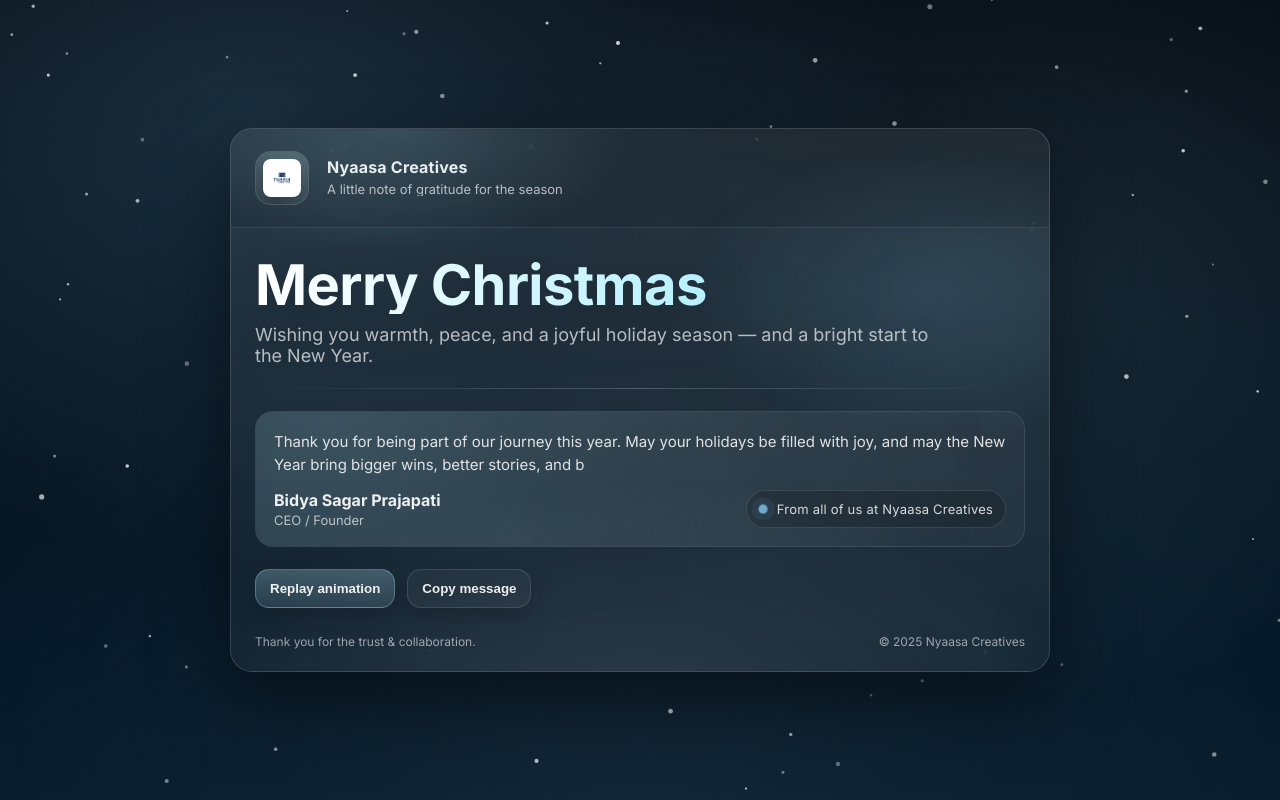
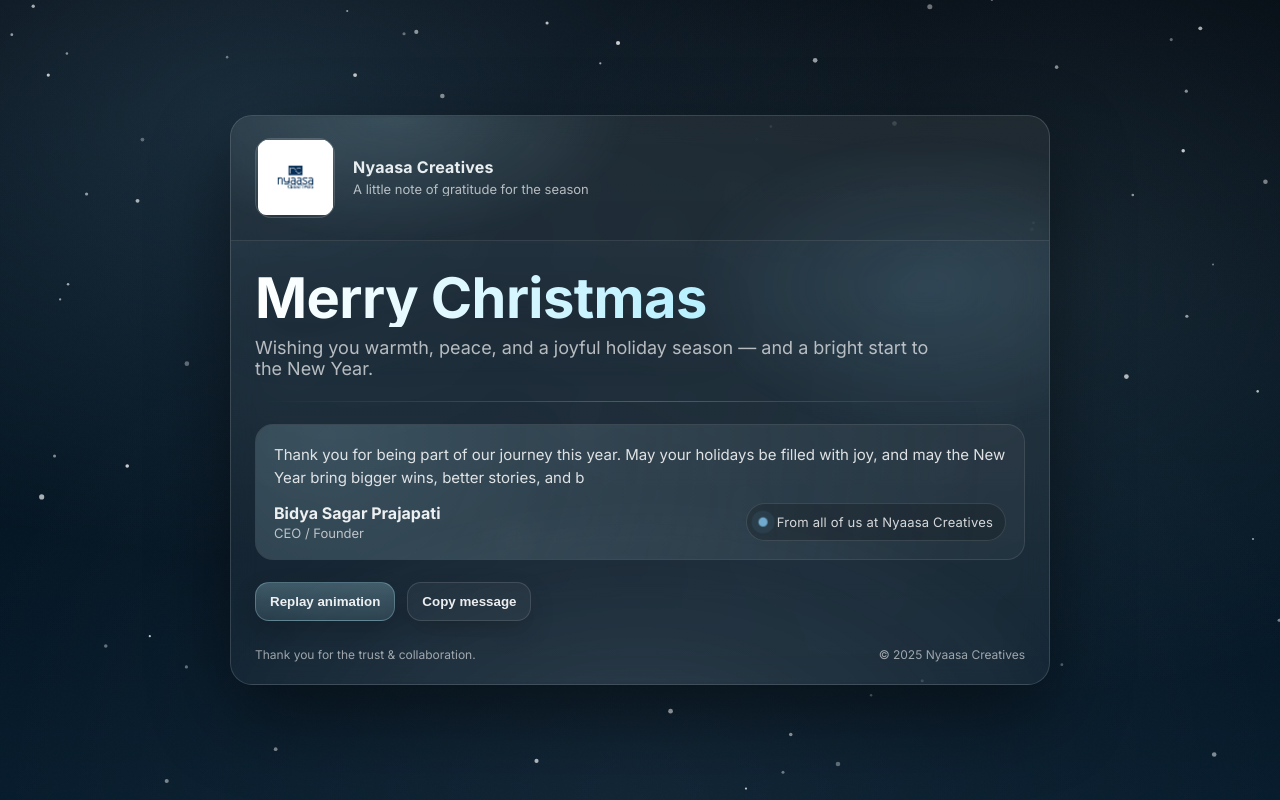
Before and after one commit to intaj786/Christmas, a plain HTML site: page index.html in a window 1280 px wide. Drawn offline with Linux system fonts and the light colour scheme.

Commit message:
Update index.html

```diff
--- a/index.html
+++ b/index.html
@@ -113,7 +113,7 @@
     }
 
     .logoBox{
-      width:54px; height:54px;
+      width:80px; height:80px;
       border-radius:16px;
       display:grid;
       place-items:center;
@@ -134,7 +134,7 @@
       to{transform:rotate(360deg)}
     }
     .logo{
-      width:38px; height:38px;
+      width:75px; height:75px;
       object-fit:contain;
       filter: drop-shadow(0 8px 18px rgba(0,0,0,.25));
       position:relative;
```
